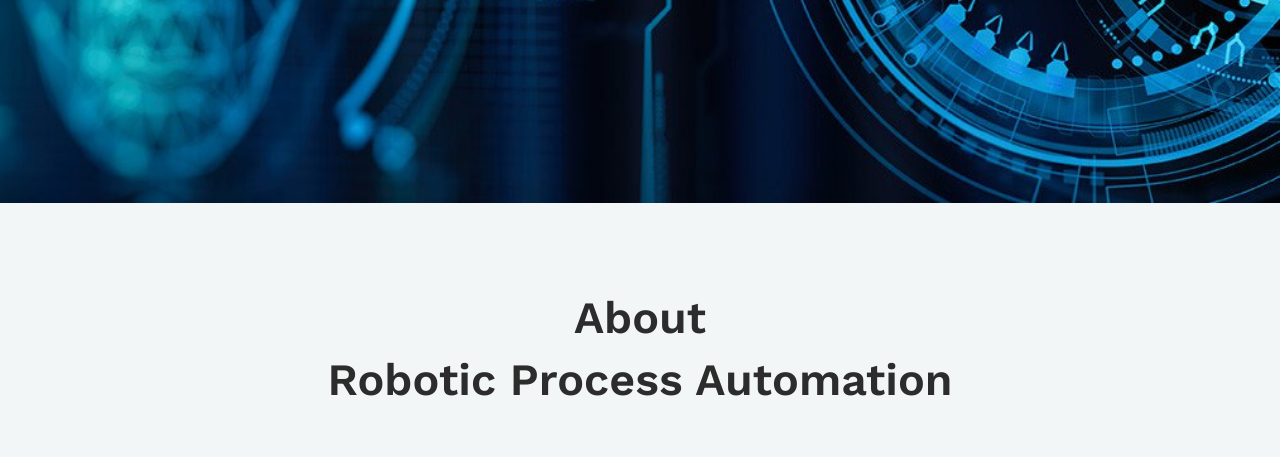
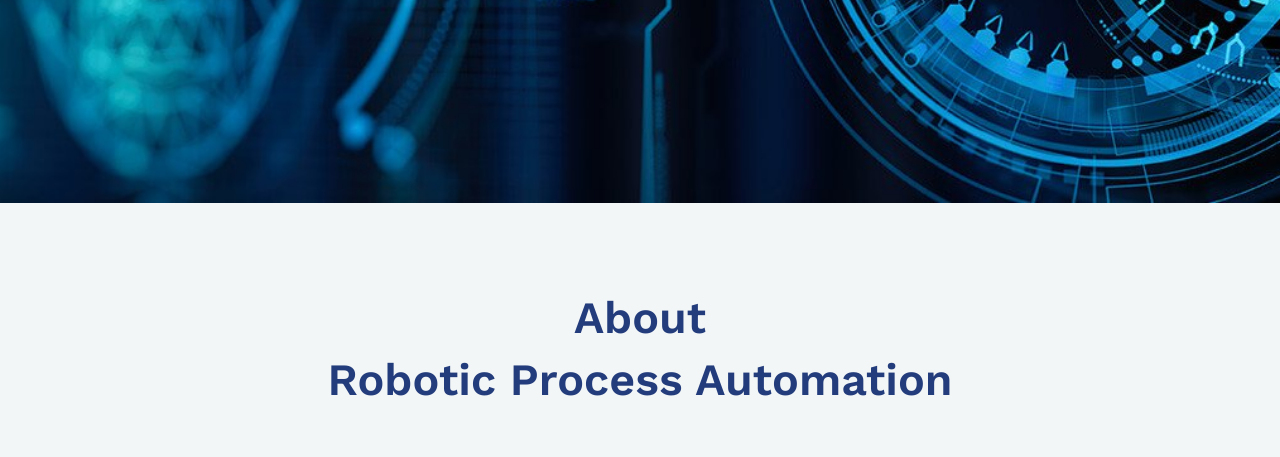
Before and after one commit to ash1919/AppliedRPA-repo, a plain HTML site: page index.html in a window 1280 px wide. Shown: the part 495-952 px from the top of the page. Drawn offline with nearby package versions, Linux system fonts and the light colour scheme.

Commit message:
heading-color-changed

```diff
--- a/styles.css
+++ b/styles.css
@@ -71,7 +71,7 @@ img {
 .heading-decoration {
   padding-bottom: 3rem;
   font-family: "Work Sans";
-  color: #2C2C2C;
+  color: var(--primary-color);
   ;
   font-size: 2.8rem;
 }
```
